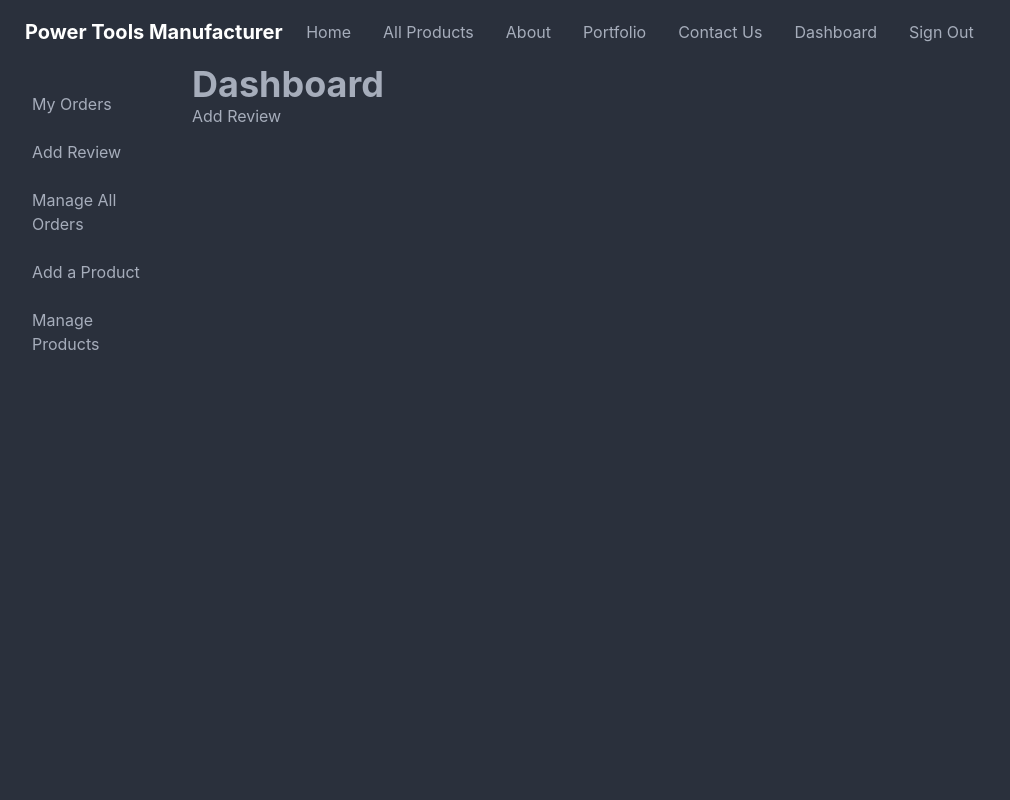
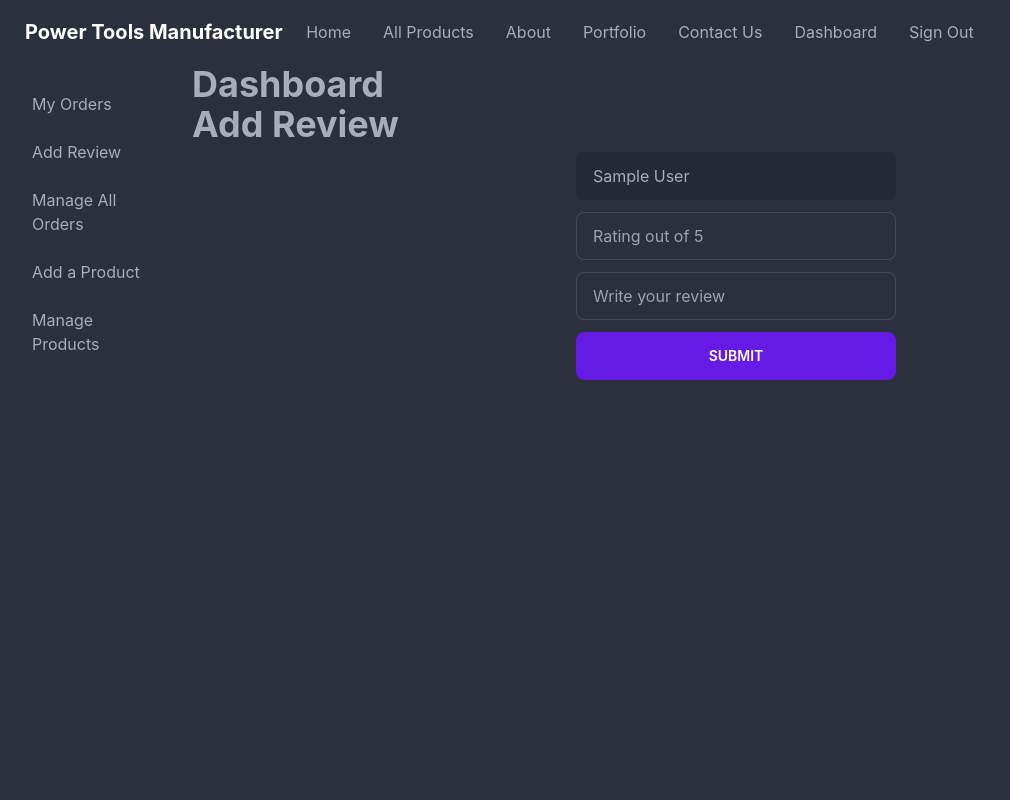
Before and after one commit to tanjid111/manufacturer-tools-website-client, a React (Create React App) app: page /dashboard/addReview in a window 1280 px wide. Shown: the top 800 px of the page, without its empty margins (0-1010 px from the left). Built offline with nearby package versions, Linux system fonts and the light colour scheme; no server answers; sample sign-in values are in the browser's storage.

Commit message:
review added

```diff
--- a/src/Pages/Dashboard/AddAReview.js
+++ b/src/Pages/Dashboard/AddAReview.js
@@ -1,12 +1,48 @@
 import React from 'react';
 import { useAuthState } from 'react-firebase-hooks/auth';
+import { toast } from 'react-toastify';
 import auth from '../../firebase.init';
 
 const AddAReview = () => {
     const [user] = useAuthState(auth);
+    const handleSubmit = (event) => {
+        event.preventDefault();
+        const rating = event.target.rating.value;
+        const review = event.target.review.value;
+
+        const reviews = {
+            name: user.displayName,
+            rating,
+            review
+        }
+        console.log(reviews);
+
+        fetch('http://localhost:5000/reviews', {
+            method: 'POST',
+            headers: {
+                'content-type': 'application/json'
+            },
+            body: JSON.stringify(reviews)
+        })
+            .then(res => res.json())
+            .then(data => {
+                console.log(data);
+                toast.success('Review Posted!')
+            })
+
+    }
+
+
+
     return (
         <div>
-            <h2>Add Review</h2>
+            <h2 className='text-4xl font-bold'>Add Review</h2>
+            <form onSubmit={handleSubmit} className='grid  grid-cols-1 gap-3 justify-items-center mt-2'>
+                <input type="name" name='name' disabled value={user?.displayName || ''} className="input input-bordered w-full max-w-xs" />
+                <input type="number" name='rating' placeholder="Rating out of 5" className="input input-bordered w-full max-w-xs" />
+                <input type="text" name='review' placeholder="Write your review" className="input input-bordered w-full max-w-xs" required />
+                <input type="submit" value="Submit" placeholder="Type here" className="btn btn-primary w-full max-w-xs" />
+            </form>
         </div>
     );
 };
--- a/src/Pages/Purchase/Purchase.js
+++ b/src/Pages/Purchase/Purchase.js
@@ -4,7 +4,6 @@ import { useParams } from 'react-router-dom';
 import { toast, ToastContainer } from 'react-toastify';
 import auth from '../../firebase.init';
 import useProductDetail from '../../hooks/useProductDetail';
-import 'react-toastify/dist/ReactToastify.css';
 
 
 const Purchase = () => {
@@ -48,8 +47,8 @@ const Purchase = () => {
             price,
             customerEmail: user.email,
             customerName: user.displayName,
-            phone: event.target.address.value,
-            address: event.target.phone.value,
+            phone: event.target.phone.value,
+            address: event.target.address.value,
             orderQuantity,
             totalPrice
         }
@@ -114,7 +113,6 @@ const Purchase = () => {
                 <p className='text-blue-500'>Total Price: ${totalPrice}</p>
                 <input type="submit" disabled={disabled} value="Purchase" placeholder="Type here" className="btn btn-primary w-full max-w-xs" />
             </form>
-            <ToastContainer />
         </div >
     );
 };
```
